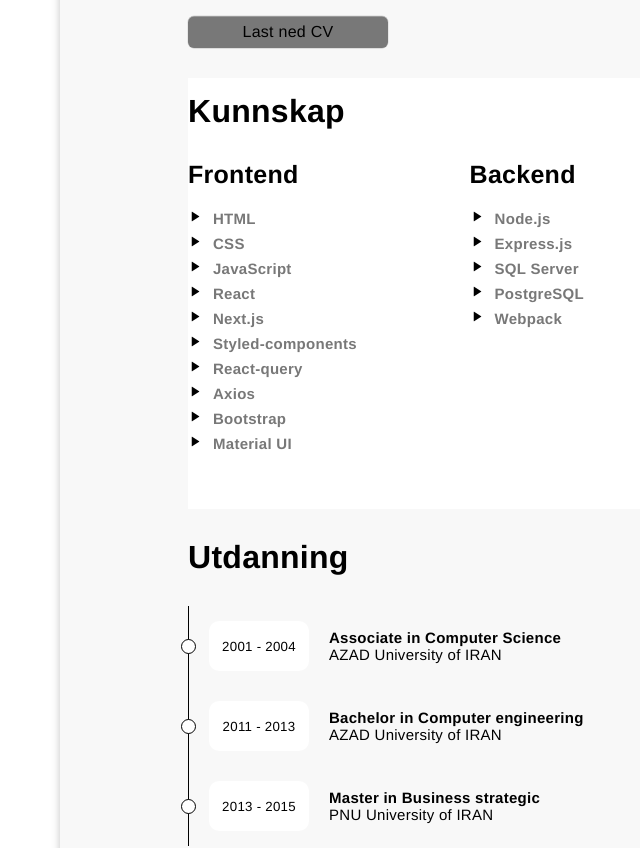
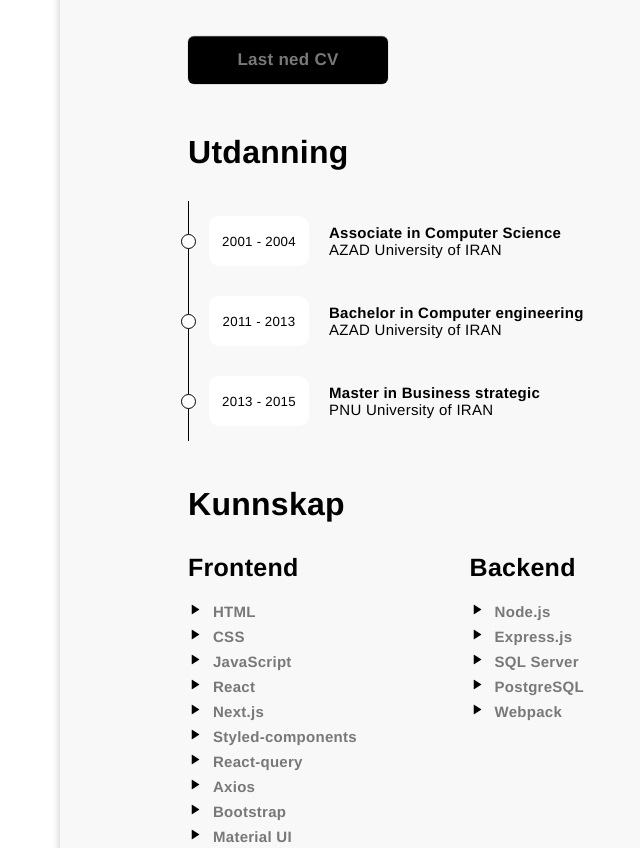
Before and after one commit to maf256/sitedesign, a Next.js app: page /about in a window 1280 px wide. Shown: the part 1680-2528 px from the top of the page, without its empty margins (260-900 px from the left). Built offline with nearby package versions, Linux system fonts and the light colour scheme.

Commit message:
chaned styled button

```diff
--- a/components/about/index.js
+++ b/components/about/index.js
@@ -41,6 +41,27 @@ export default function About({language}){
         <Skills>
 
         </Skills>
+
+        <EducationContainer>
+            <Education>
+                <h1>{Data.about[language ? 'en' : 'nr'].educationTitlle}</h1>
+                <UlEducation>
+                    {Data.about[language ? 'en' : 'nr'].education.map(({date, name, uni}, inx) => (
+                    <li key={inx}>
+                        <span></span>
+                        {/* <span><Play fontSize="15px"  /></span> */}
+                        <h5>{date}</h5>
+                        <div>
+                            <h3>{name}</h3>
+                            <h4>{uni}</h4>
+                        </div>
+                    </li>
+                    ))}
+                </UlEducation>
+
+            </Education>
+
+        </EducationContainer>
         <UlKnowledgeDiv>
             <h1>{Data.about[language ? 'en' : 'nr'].knowledge.knowledge}</h1>
             <Knowledge>
@@ -65,26 +86,6 @@ export default function About({language}){
             </Knowledge>
         </UlKnowledgeDiv>
 
-        <EducationContainer>
-            <Education>
-                <h1>{Data.about[language ? 'en' : 'nr'].educationTitlle}</h1>
-                <UlEducation>
-                    {Data.about[language ? 'en' : 'nr'].education.map(({date, name, uni}, inx) => (
-                    <li key={inx}>
-                        <span></span>
-                        {/* <span><Play fontSize="15px"  /></span> */}
-                        <h5>{date}</h5>
-                        <div>
-                            <h3>{name}</h3>
-                            <h4>{uni}</h4>
-                        </div>
-                    </li>
-                    ))}
-                </UlEducation>
-
-            </Education>
-
-        </EducationContainer>
 
     </AboutPage>
 }
--- a/components/about/pageStyled.js
+++ b/components/about/pageStyled.js
@@ -98,14 +98,15 @@ export const ButtonCV = styled.a`
     display: flex;
     flex-direction: column;
     align-items: center;
-    padding: 7px 14px;
-    margin: 30px 0;
+    padding: 14px;
+    margin: 50px 0;
     cursor: pointer;
     border-radius: 6px;
     box-shadow: 0px 0.5px 1px rgba(0, 0, 0, 0.1), inset 0px 0.5px 0.5px rgba(255, 255, 255, 0.5), 0px 0px 0px 0.5px rgba(0, 0, 0, 0.12);
-    color: ${({theme}) => theme.Text_Logo};
-    background: ${({theme}) => theme.Text_Title};;
-
+    color: ${({theme}) => theme.Text_Title};
+    background-color: ${({theme}) => theme.Text_Logo};
+    font-size: 17px;
+    font-weight: 600;
     user-select: none;
     -webkit-user-select: none;
     touch-action: manipulation;
@@ -134,7 +135,7 @@ export const Knowledge = styled.div`
 
 export const UlKnowledgeDiv = styled.ul`
     width: 100%;
-    background-color: ${({theme}) => theme.BC_Home2};
+    /* background-color: ${({theme}) => theme.BC_Home2}; */
     h1 {
         padding-top: 15px;
     }
@@ -170,6 +171,8 @@ export const EducationContainer = styled.div`
 
 `
 export const Education = styled.div`
+    background-color: ${({theme}) => theme.BC_Home};
+
     /* h1{
         margin: 30px 0px;
         color: ${({theme}) => theme.Text_Logo};
```
